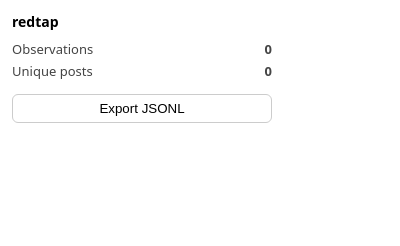
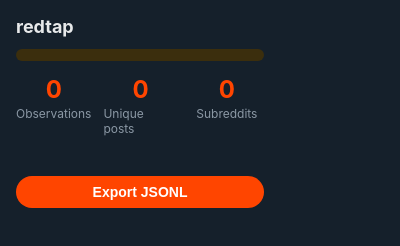
Before and after one commit to osolmaz/redtap, a browser extension: page extension/popup.html in a window 400 px wide. Drawn offline with Linux system fonts and the light colour scheme.

Commit message:
feat(popup): xtap-style dark popup with live capture counts
Co-Authored-By: GLM-5.3-Flash · Fireworks (price not published) <noreply@pi.dev>
Generated-By: pi 0.99.1 (https://pi.dev)

```diff
--- /dev/null
+++ b/extension/popup.css
@@ -0,0 +1,95 @@
+* {
+  margin: 0;
+  padding: 0;
+  box-sizing: border-box;
+}
+
+body {
+  width: 280px;
+  font-family: -apple-system, BlinkMacSystemFont, "Segoe UI", Roboto, sans-serif;
+  background: #15202b;
+  color: #e7e9ea;
+}
+
+.container {
+  padding: 16px;
+}
+
+h1 {
+  font-size: 18px;
+  font-weight: 700;
+  margin-bottom: 12px;
+}
+
+.status {
+  font-size: 13px;
+  padding: 6px 10px;
+  border-radius: 6px;
+  margin-bottom: 14px;
+}
+
+.status.connected {
+  background: #0d3b1e;
+  color: #4ade80;
+}
+
+.status.disconnected {
+  background: #3b2e0d;
+  color: #facc15;
+}
+
+.stats {
+  display: flex;
+  gap: 12px;
+  margin-bottom: 14px;
+}
+
+.stat {
+  display: flex;
+  flex-direction: column;
+  align-items: center;
+  flex: 1;
+}
+
+.stat-value {
+  font-size: 24px;
+  font-weight: 700;
+  color: #ff4500;
+}
+
+.stat-label {
+  font-size: 12px;
+  color: #8b98a5;
+  margin-top: 2px;
+}
+
+.current {
+  font-size: 12px;
+  color: #8b98a5;
+  margin-bottom: 12px;
+  min-height: 1.2em;
+}
+
+.current b {
+  color: #e7e9ea;
+}
+
+button {
+  width: 100%;
+  padding: 8px;
+  border: none;
+  border-radius: 9999px;
+  font-size: 14px;
+  font-weight: 600;
+  cursor: pointer;
+  transition: opacity 0.15s;
+}
+
+button:hover {
+  opacity: 0.85;
+}
+
+.primary-btn {
+  background: #ff4500;
+  color: #fff;
+}
--- a/extension/popup.html
+++ b/extension/popup.html
@@ -1,22 +1,31 @@
-<!doctype html>
+<!DOCTYPE html>
 <html>
-  <head>
-    <meta charset="utf-8" />
-    <style>
-      body { font: 13px/1.4 system-ui, sans-serif; width: 260px; margin: 0; padding: 12px; }
-      h1 { font-size: 14px; margin: 0 0 8px; }
-      .row { display: flex; justify-content: space-between; margin: 4px 0; color: #444; }
-      button { margin-top: 10px; width: 100%; padding: 6px; border: 1px solid #ccc; border-radius: 6px; background: #fff; cursor: pointer; }
-      button:hover { background: #f2f2f2; }
-      .status { color: #060; min-height: 1.2em; margin-top: 6px; }
-    </style>
-  </head>
-  <body>
+<head>
+  <meta charset="utf-8">
+  <link rel="stylesheet" href="popup.css">
+</head>
+<body>
+  <div class="container">
     <h1>redtap</h1>
-    <div class="row"><span>Observations</span><b id="count">…</b></div>
-    <div class="row"><span>Unique posts</span><b id="unique">…</b></div>
-    <button id="export">Export JSONL</button>
-    <div class="status" id="status"></div>
-    <script src="popup.js"></script>
-  </body>
+    <div id="status" class="status disconnected"></div>
+    <div class="stats">
+      <div class="stat">
+        <span class="stat-value" id="observations-count">0</span>
+        <span class="stat-label">Observations</span>
+      </div>
+      <div class="stat">
+        <span class="stat-value" id="unique-count">0</span>
+        <span class="stat-label">Unique posts</span>
+      </div>
+      <div class="stat">
+        <span class="stat-value" id="subreddit-count">0</span>
+        <span class="stat-label">Subreddits</span>
+      </div>
+    </div>
+    <div id="current" class="current"></div>
+    <button id="export" class="primary-btn">Export JSONL</button>
+    <div id="export-status" class="status" style="display: none;"></div>
+  </div>
+  <script src="popup.js"></script>
+</body>
 </html>
--- a/extension/popup.js
+++ b/extension/popup.js
@@ -1,19 +1,59 @@
-const countEl = document.getElementById('count');
-const uniqueEl = document.getElementById('unique');
 const statusEl = document.getElementById('status');
+const observationsEl = document.getElementById('observations-count');
+const uniqueEl = document.getElementById('unique-count');
+const subredditsEl = document.getElementById('subreddit-count');
+const currentEl = document.getElementById('current');
+const exportBtn = document.getElementById('export');
+const exportStatusEl = document.getElementById('export-status');
 
-function render(state) {
-  countEl.textContent = String((state.lines ?? []).length);
-  const seen = new Set((state.lines ?? []).map((line) => line.post_id));
-  uniqueEl.textContent = String(seen.size);
+function renderCounts(lines) {
+  const records = lines ?? [];
+  observationsEl.textContent = String(records.length);
+  const posts = new Set(records.map((line) => line.post_id));
+  uniqueEl.textContent = String(posts.size);
+  const subs = new Set(records.map((line) => line.subreddit).filter(Boolean));
+  subredditsEl.textContent = String(subs.size);
 }
 
-chrome.storage.local.get('redtapLines').then((bag) => render({ lines: bag.redtapLines ?? [] }));
+async function renderCurrentTab() {
+  try {
+    const [tab] = await chrome.tabs.query({ active: true, currentWindow: true });
+    const url = tab?.url ?? '';
+    const match = /reddit\.com\/r\/([A-Za-z0-9_]+)/.exec(url);
+    if (match) {
+      statusEl.textContent = 'Capturing';
+      statusEl.className = 'status connected';
+      currentEl.innerHTML = 'Scraping <b>r/' + match[1] + '</b> right now';
+    } else if (url.includes('reddit.com')) {
+      statusEl.textContent = 'Capturing';
+      statusEl.className = 'status connected';
+      currentEl.innerHTML = 'On <b>reddit.com</b>';
+    } else {
+      statusEl.textContent = 'Not on Reddit';
+      statusEl.className = 'status disconnected';
+      currentEl.textContent = '';
+    }
+  } catch {
+    statusEl.textContent = 'Idle';
+    statusEl.className = 'status disconnected';
+  }
+}
+
+chrome.storage.local.get('redtapLines').then((bag) => renderCounts(bag.redtapLines ?? []));
 chrome.storage.onChanged.addListener((changes, area) => {
-  if (area === 'local' && changes.redtapLines) render({ lines: changes.redtapLines.newValue ?? [] });
+  if (area === 'local' && changes.redtapLines) renderCounts(changes.redtapLines.newValue ?? []);
 });
+renderCurrentTab();
 
-document.getElementById('export').addEventListener('click', async () => {
-  const response = await chrome.runtime.sendMessage({ type: 'redtap:export' });
-  statusEl.textContent = response?.exported != null ? `exported ${response.exported} posts` : 'export failed';
+exportBtn.addEventListener('click', async () => {
+  exportBtn.disabled = true;
+  try {
+    const response = await chrome.runtime.sendMessage({ type: 'redtap:export' });
+    exportStatusEl.style.display = 'block';
+    exportStatusEl.textContent =
+      response?.exported != null ? 'Exported ' + response.exported + ' unique posts' : 'Export failed';
+    exportStatusEl.className = 'status connected';
+  } finally {
+    exportBtn.disabled = false;
+  }
 });
```
